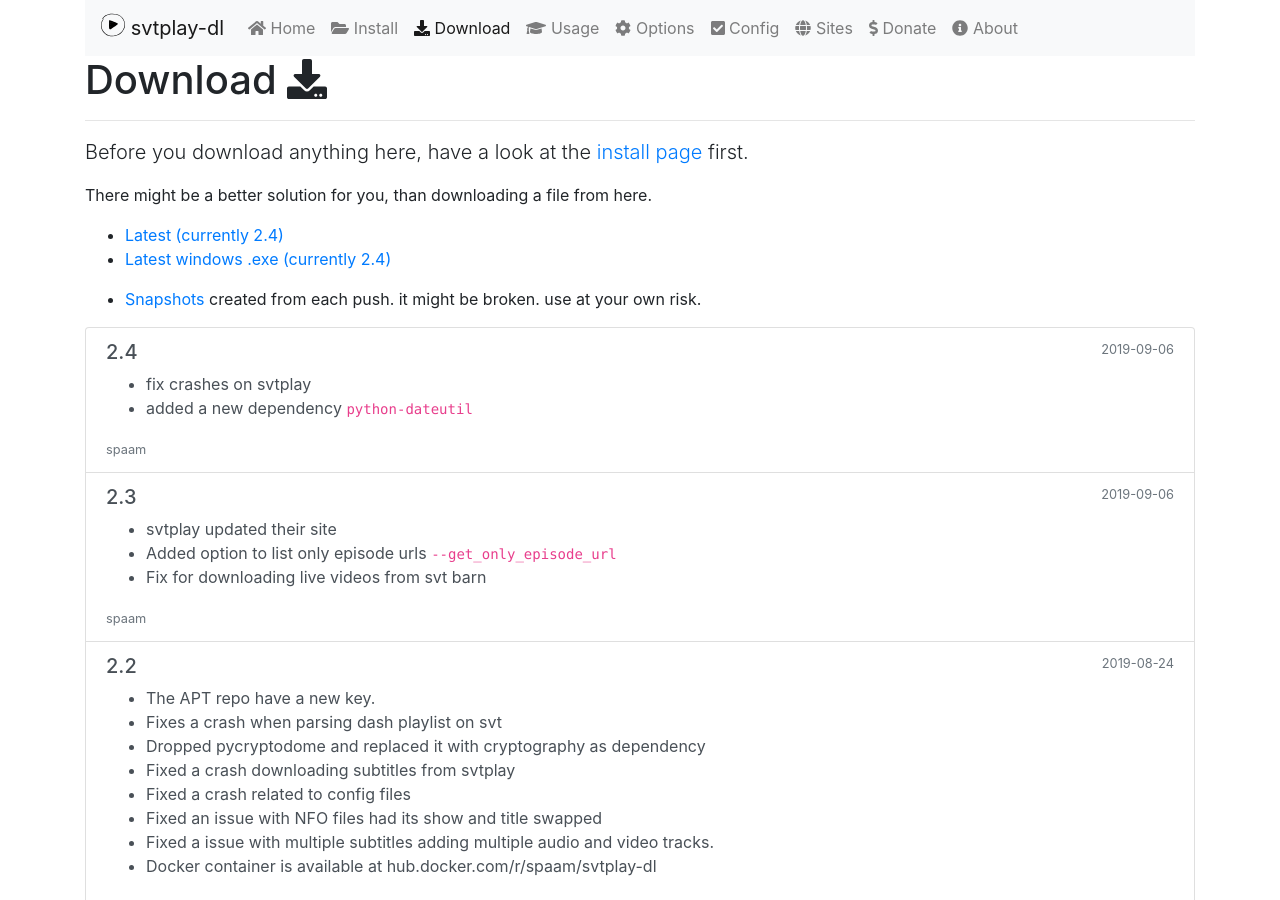
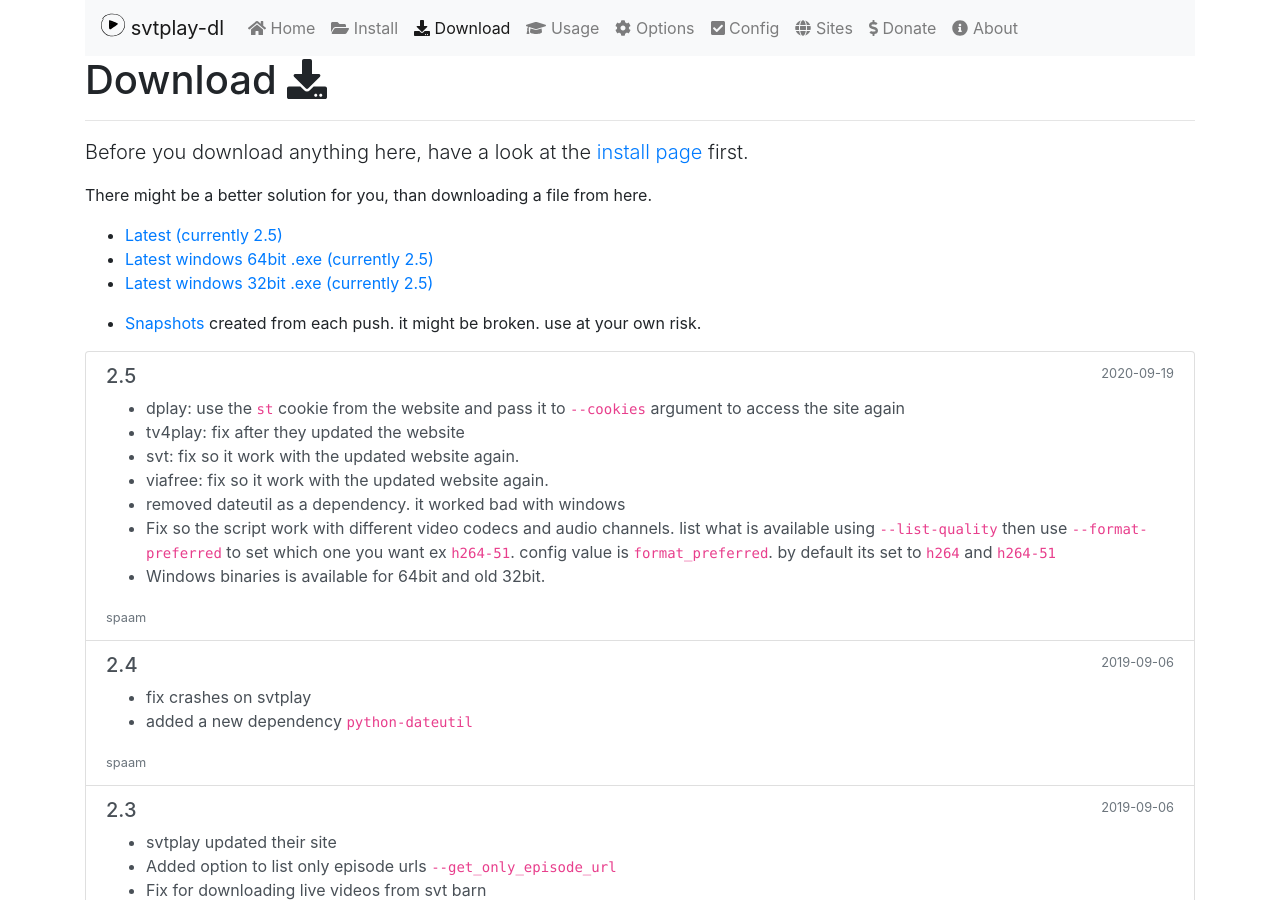
Before and after one commit to spaam/svtplay-dl-web, a Jekyll site: the page built from _pages/download.md, in a window 1280 px wide and 900 px high. Built offline with Jekyll 4.4.1, drawn with Linux system fonts in a browser that asks for light colours; nearby versions of some CDN libraries.

Commit message:
Add 2.5 release

```diff
--- a/_layouts/home.html
+++ b/_layouts/home.html
@@ -15,7 +15,7 @@
             <a href="/install/" class="btn btn-lg btn-outline-primary mb-3 mb-md-0 mr-md-3">Get started</a>
             <a href="/archive/" class="btn btn-lg btn-outline-secondary">Download</a>
         </div>
-        <p class="text-muted mb-0">Currently v2.4 (2019-09-07)</p>
+        <p class="text-muted mb-0">Currently v2.5 (2020-09-19)</p>
     </div>
     <div class="col-md-6">
         <img src="/assets/brand/logo.svg" width="256" height="256" class="img-fluid mb-3">
--- a/_pages/config.md
+++ b/_pages/config.md
@@ -39,6 +39,7 @@
 * password: what password to use
 * path: output directory (ex /path/to/directory)
 * preferred: preferred download method (dash, hls, hds, http or rtmp)
+* format_preferred: choose the format you prefer (h264, h265, h264-51). --list-quality will show which format is available
 * proxy: Use the specified HTTP/HTTPS/SOCKS proxy.
 * quality: what quality it should download.
 * remux: set to true to enable
--- a/_pages/download.md
+++ b/_pages/download.md
@@ -10,8 +10,9 @@
 
 There might be a better solution for you, than downloading a file from here.
 
-* [Latest (currently 2.4)](https://svtplay-dl.se/download/latest/svtplay-dl)
-* [Latest windows .exe (currently 2.4)](https://svtplay-dl.se/download/latest/svtplay-dl.zip)
+* [Latest (currently 2.5)](https://svtplay-dl.se/download/latest/svtplay-dl)
+* [Latest windows 64bit .exe (currently 2.5)](https://svtplay-dl.se/download/latest/svtplay-dl-amd64.zip)
+* [Latest windows 32bit .exe (currently 2.5)](https://svtplay-dl.se/download/latest/svtplay-dl-win32.zip)
 
 * [Snapshots](/download/snapshots/) created from each push. it might be broken. use at your own risk.
 
--- /dev/null
+++ b/_posts/2020-09-19-2.5.md
@@ -0,0 +1,17 @@
+---
+layout: post
+title: 2.5
+date: 2020-09-19 22:16:00 +0200
+categories: releases
+windows-amd64: true
+windows-win32: true
+binary: true
+---
+
+* dplay: use the `st` cookie from the website and pass it to `--cookies` argument to access the site again
+* tv4play: fix after they updated the website
+* svt: fix so it work with the updated website again.
+* viafree: fix so it work with the updated website again.
+* removed dateutil as a dependency. it worked bad with windows
+* Fix so the script work with different video codecs and audio channels. list what is available using `--list-quality` then use `--format-preferred` to set which one you want ex `h264-51`. config value is  `format_preferred`. by default its set to `h264` and `h264-51`
+* Windows binaries is available for 64bit and old 32bit.
```
